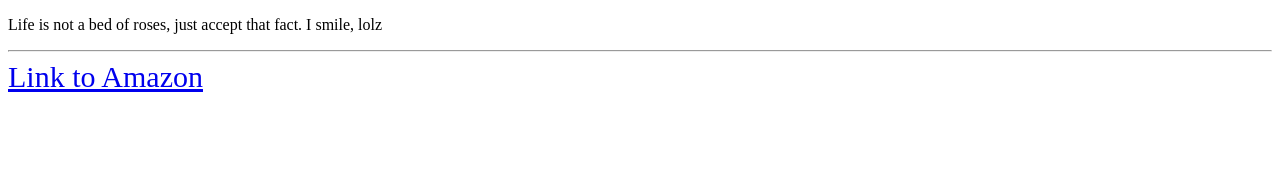
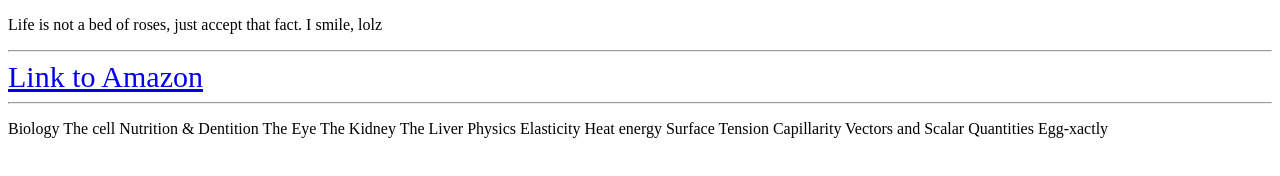
Before and after one commit to Ma15-cus/Ma, a plain HTML site: page index.html in a window 1280 px wide. Drawn offline with Linux system fonts and the light colour scheme.

Commit message:
Update index.html

```diff
--- a/index.html
+++ b/index.html
@@ -15,5 +15,24 @@
     </p>
     <hr>
     <a href="https://www.amazon.com">Link to Amazon</a>
+    <hr>
+    <p>
+      Biology
+
+The cell
+Nutrition & Dentition
+The Eye
+The Kidney
+The Liver
+
+Physics
+
+ Elasticity
+Heat energy
+Surface Tension
+Capillarity
+Vectors and Scalar Quantities
+Egg-xactly
+   </p>
   </body>
 </html>
```
